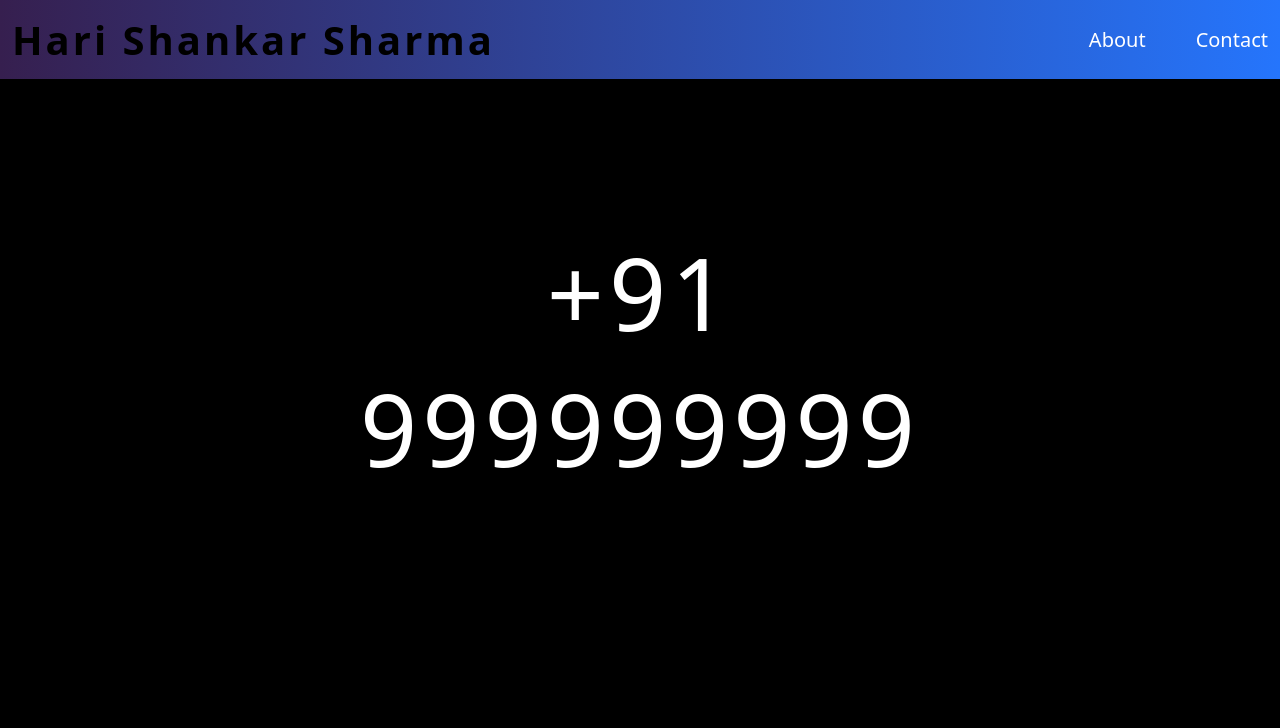
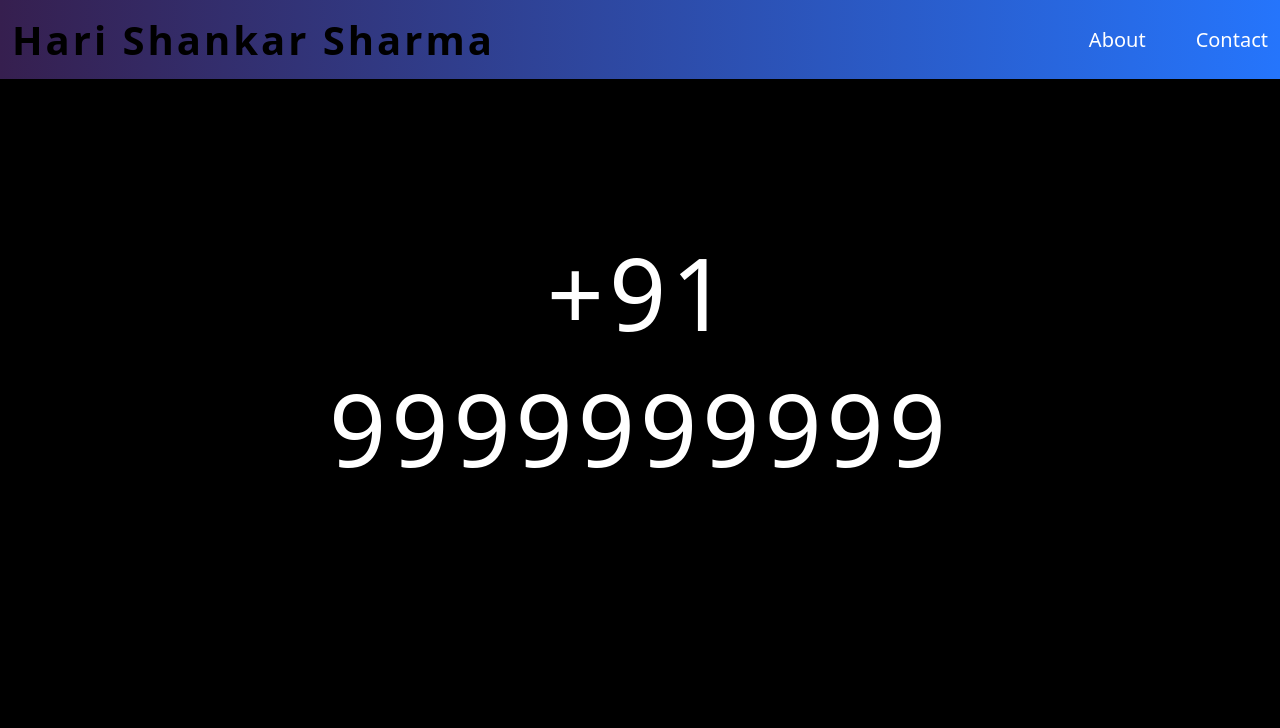
Before and after one commit to Shank110195/portfolio-html-learning, a plain HTML site: page contact.html in a window 1280 px wide. Shown: the top 728 px of the page. Drawn offline with Linux system fonts and the light colour scheme; a web font is replaced by a local one.

Commit message:
updated number

```diff
--- a/contact.html
+++ b/contact.html
@@ -19,7 +19,7 @@
     </header>
 
     <section class="contactPageStyles">
-        <h1>+91 999999999</h1>
+        <h1>+91 9999999999</h1>
     </section>
 
     <footer class="social_media">
```
Also changed, not shown: 1 other file.
